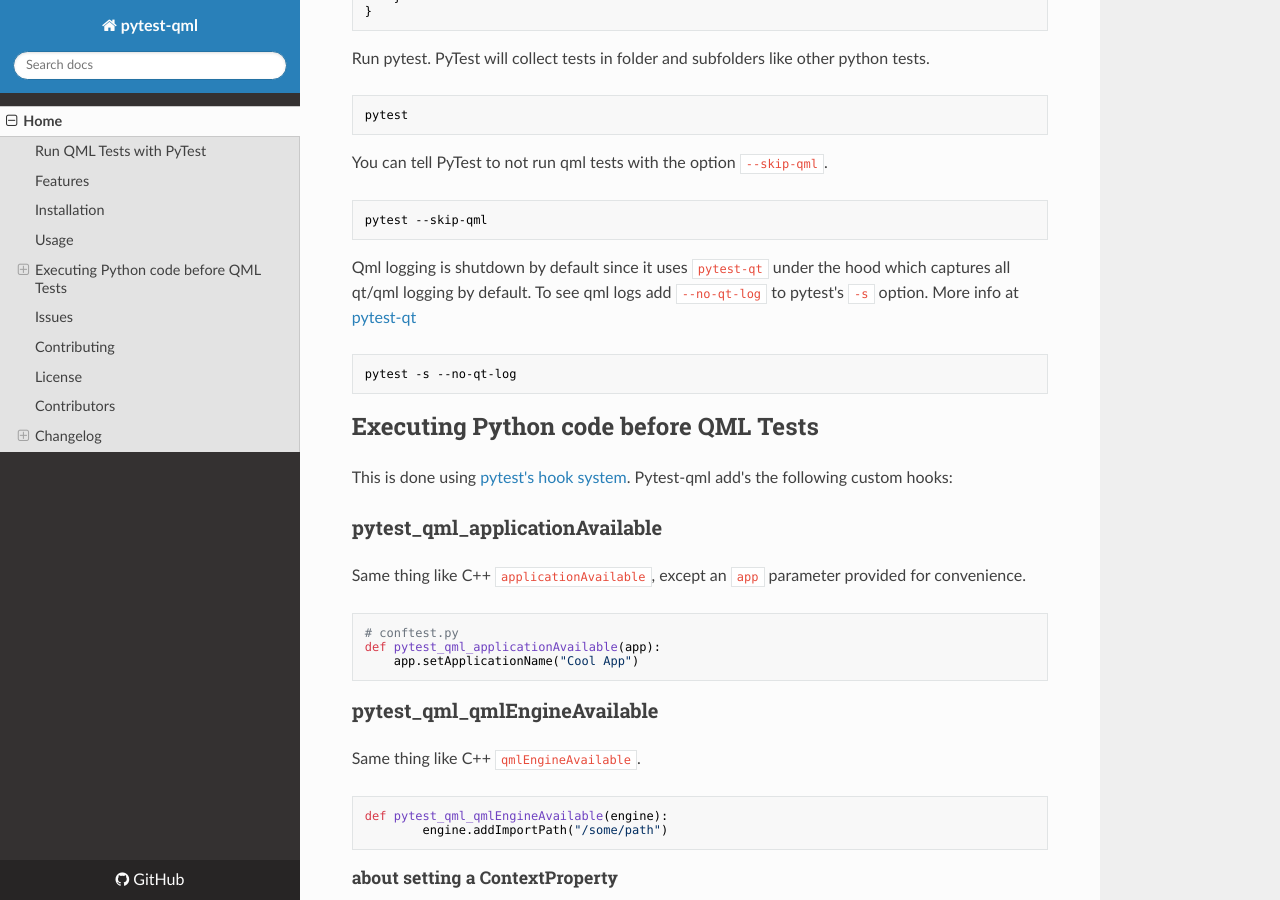
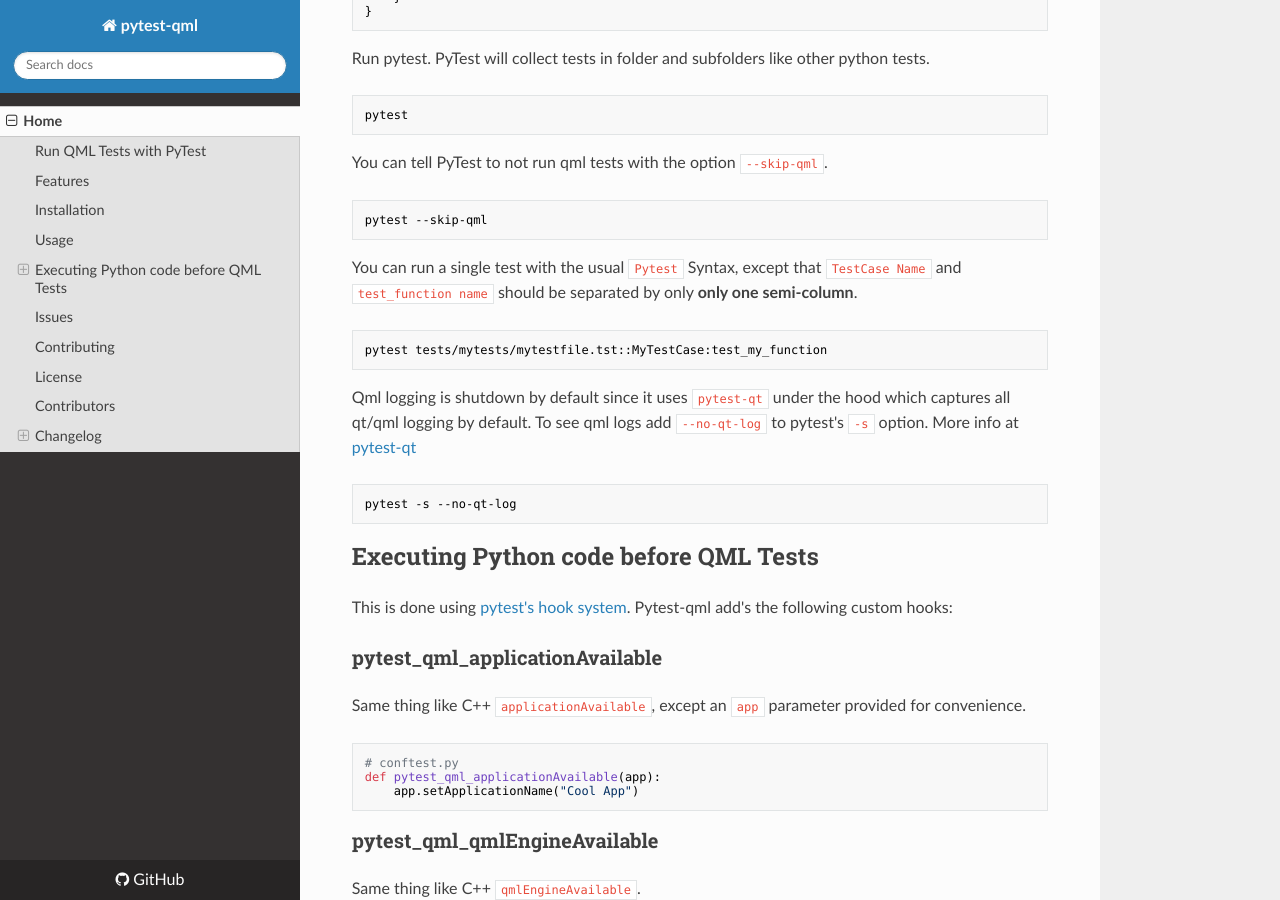
Before and after one commit to jgirardet/pytest-qml, an MkDocs documentation site: the page built from docs/index.md, in a window 1280 px wide and 900 px high, scrolled down 1416 px. Built offline with MkDocs 1.6.1, drawn with Linux system fonts in a browser that asks for light colours; nearby versions of some CDN libraries; some of the changed text lies outside the part shown.

Commit message:
fix: run only one test

````diff
--- a/docs/index.md
+++ b/docs/index.md
@@ -40,10 +40,18 @@
 ```shell
 pytest
 ```
+
 You can tell PyTest to not run qml tests with the option `--skip-qml`.
 ```shell
 pytest --skip-qml
 ```
+
+You can run a single test with the usual `Pytest` Syntax, except that  `TestCase Name`
+and `test_function name` should be separated by only **only one semi-column**.
+```shell
+pytest tests/mytests/mytestfile.tst::MyTestCase:test_my_function
+```
+
 Qml logging is shutdown by default since it uses `pytest-qt` under the hood which captures all qt/qml logging by default.
 To see qml logs add `--no-qt-log` to pytest's `-s` option. More info at [pytest-qt](https://pytest-qt.readthedocs.io/en/latest/logging.html)
 ```shell
@@ -187,7 +195,11 @@
 
 #### unreleased
 - New
-    - add fuzzyCompare
+    - added fuzzyCompare, mouseWheel, mouseDrag, warn
+    - added data-driven tests and init_data support
+    - added SignalSpy support
+- Fix
+    - running single test
 
 #### 0.3.0
 - New
````
Also changed, not shown: 1 other file.
